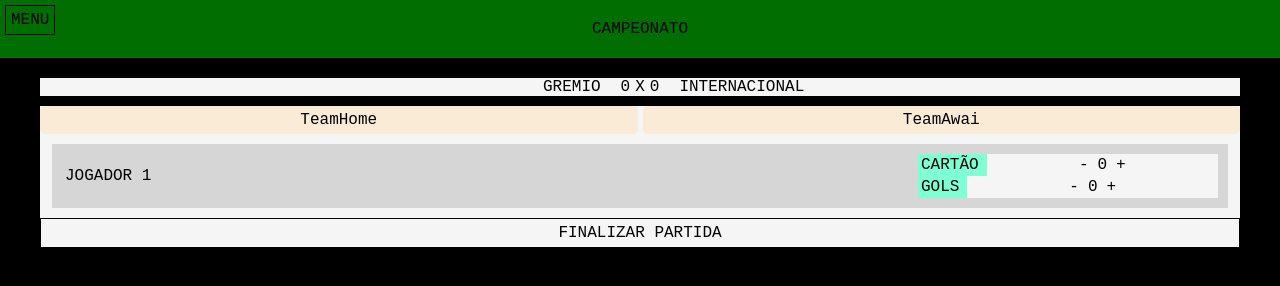
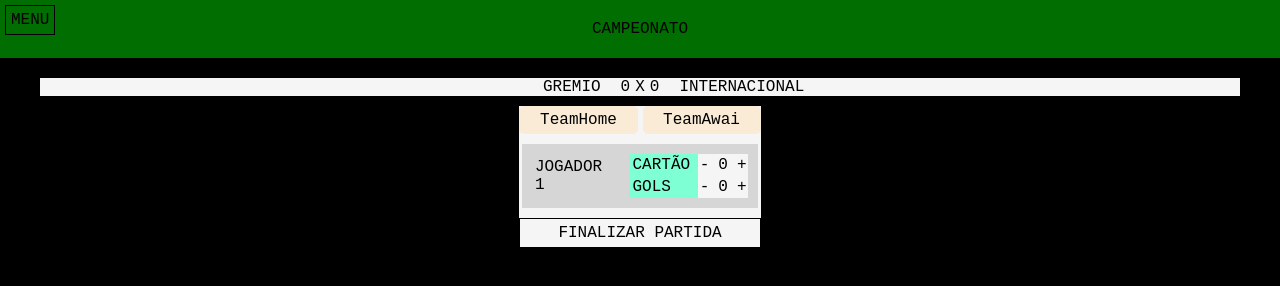
Before and after one commit to IagoKcruz/vcli_championship_front, a plain HTML site: page pageGame/index.html in a window 1280 px wide. Drawn offline with Linux system fonts and the light colour scheme.

Commit message:
css-div/IK

```diff
--- a/global/style.css
+++ b/global/style.css
@@ -96,7 +96,6 @@ li {
 
 div {
     background-color: whitesmoke;
-    width: 100%;
     display: flex;
     flex-direction: column;
 }
--- a/pageAdmin/style.css
+++ b/pageAdmin/style.css
@@ -10,3 +10,6 @@
     font-weight: 800;
 }
 }
+div{
+    width: 100%;
+}
--- a/pageChampion/style.css
+++ b/pageChampion/style.css
@@ -0,0 +1,3 @@
+div{
+    width: 100%;
+}
--- a/pageGame/index.html
+++ b/pageGame/index.html
@@ -31,16 +31,16 @@
                 <li>
                     <p>JOGADOR 1</p>
                     <div>
-                        <section class="showInfos">
+                        <section class="actions">
                             <p>CARTÃO</p>
-                            <div class="actions">
+                            <div>
                             <button class="butActions">-</button>
                             <p>0</p><button class="butActions">+</button>
                             </div>
                         </section>
-                        <section class="showInfos">
+                        <section class="actions">
                             <p>GOLS</p>
-                            <div class="actions">
+                            <div>
                                 <button class="butActions">-</button>
                                 <p>0</p><button class="butActions">+</button>
                             </div>
--- a/pageGame/style.css
+++ b/pageGame/style.css
@@ -10,7 +10,6 @@ li{
     & div{
         padding: 0px;
         gap: 0px;
-        width: 300px;
     }
 }
 div{
@@ -30,11 +29,12 @@ div{
     justify-content: flex-start;
     gap: 20px;
 }
-.showInfos{
+.actions{
     background-color: aquamarine;
     justify-content: space-between;
-    & .actions{
-        padding: 0px 5px;
+    & div{
+        width: 50px;
+        padding: 0px 10px;
         flex-direction: row;
         justify-content: center;
         gap: 5px;
--- a/pagePlayers/style.css
+++ b/pagePlayers/style.css
@@ -0,0 +1,3 @@
+div{
+    width: 100%;
+}
--- a/pageUser/style.css
+++ b/pageUser/style.css
@@ -5,3 +5,6 @@
     justify-content: space-around;
     gap: 1px;
 }
+div{
+    width: 100%;
+}
```
